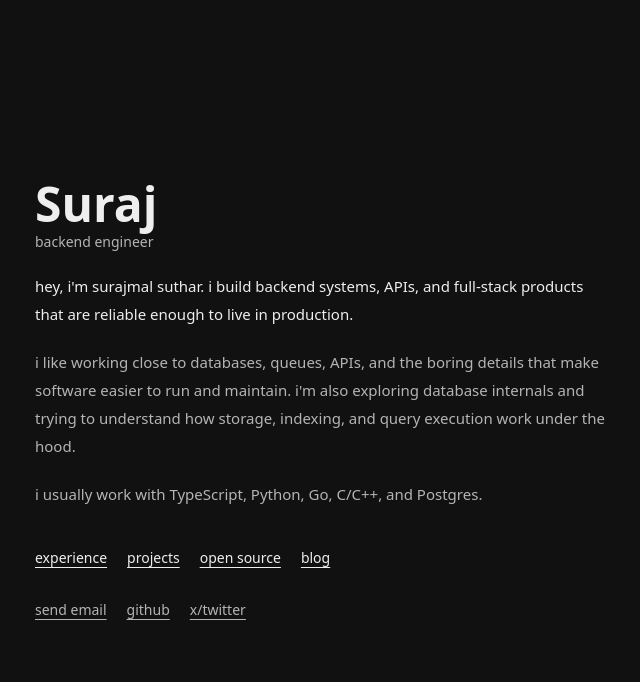
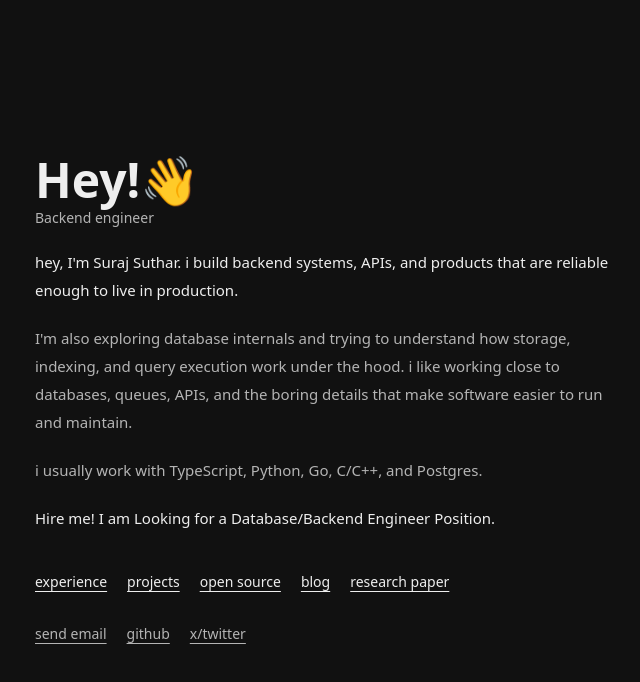
Before and after one commit to Surajsuthar/portfolio, a Next.js app: page / in a window 1280 px wide. Shown: the top 682 px of the page, without its empty margins (245-885 px from the left). Built offline with nearby package versions, Linux system fonts and the light colour scheme; no server answers.

Commit message:
added paper section

```diff
--- /dev/null
+++ b/src/app/paper/page.tsx
@@ -0,0 +1,52 @@
+import { PageShell } from "@/components/ui/PageShell";
+
+const papers = [
+	{
+		title:
+			"Evolution of Buffer Management in Database Systems: From Classical Algorithms to Machine Learning and Disaggregated Memory",
+		href: "https://arxiv.org/pdf/2512.22995",
+		status: "done",
+		note: "Read only the last part.",
+	},
+	{
+		title: "Principles of Database Buffer Management",
+		href: "https://dl.acm.org/doi/pdf/10.1145/1994.2022",
+		status: "done",
+	},
+	{
+		title: "Architecture of a Database System",
+		href: "https://dsf.berkeley.edu/papers/fntdb07-architecture.pdf",
+		status: "ongoing",
+	},
+	{
+		title:
+			"A Mechanism for Managing the Buffer Pool in a Relational Database System Using the Hot Set Model",
+		href: "https://www.vldb.org/conf/1982/P257.PDF",
+		status: "to read",
+	},
+];
+
+export default function PaperPage() {
+	return (
+		<PageShell title="papers i read">
+			<ul className="space-y-6">
+				{papers.map((paper) => (
+					<li key={paper.href} className="border-b pb-6 last:border-b-0">
+						<a
+							href={paper.href}
+							target="_blank"
+							rel="noopener noreferrer"
+							className="text-[15px] font-medium leading-7 underline underline-offset-4 transition-colors hover:text-muted-foreground"
+						>
+							{paper.title}
+						</a>
+						<div className="mt-2 flex flex-wrap gap-x-3 gap-y-1 text-sm text-muted-foreground">
+							<span>{paper.status}</span>
+							{paper.note ? <span>{paper.note}</span> : null}
+						</div>
+					</li>
+				))}
+			</ul>
+		</PageShell>
+	);
+}
--- a/src/components/ui/Hero.tsx
+++ b/src/components/ui/Hero.tsx
@@ -7,6 +7,7 @@ const sectionLinks = [
 	{ href: "/projects", label: "projects" },
 	{ href: "/open-source", label: "open source" },
 	{ href: "/blog", label: "blog" },
+	{ href: "/paper", label: "research paper" },
 ];
 
 export default function Hero() {
@@ -28,22 +29,25 @@ export default function Hero() {
 			<div className="flex flex-col gap-5">
 				<div>
 					<h1 className="text-4xl font-semibold tracking-normal md:text-5xl">
-						Suraj
+						Hey!👋
 					</h1>
-					<p className="mt-1 text-sm text-muted-foreground">backend engineer</p>
+					<p className="mt-1 text-sm text-muted-foreground">Backend engineer</p>
 				</div>
 				<p className="max-w-xl text-[15px] leading-7 text-foreground">
-					hey, i&apos;m surajmal suthar. i build backend systems, APIs, and
-					full-stack products that are reliable enough to live in production.
+					hey, I&apos;m Suraj Suthar. i build backend systems, APIs, and
+					products that are reliable enough to live in production.
 				</p>
 				<p className="max-w-xl text-[15px] leading-7 text-muted-foreground">
-					i like working close to databases, queues, APIs, and the boring
-					details that make software easier to run and maintain. i&apos;m also
-					exploring database internals and trying to understand how storage,
-					indexing, and query execution work under the hood.
+					I&apos;m also exploring database internals and trying to understand
+					how storage, indexing, and query execution work under the hood. i like
+					working close to databases, queues, APIs, and the boring details that
+					make software easier to run and maintain.
 				</p>
 				<p className="max-w-xl text-[15px] leading-7 text-muted-foreground">
 					i usually work with TypeScript, Python, Go, C/C++, and Postgres.
+				</p>
+				<p className="max-w-xl text-[15px] leading-7">
+					Hire me! I am Looking for a Database/Backend Engineer Position.
 				</p>
 				<nav
 					aria-label="Home sections"
```
